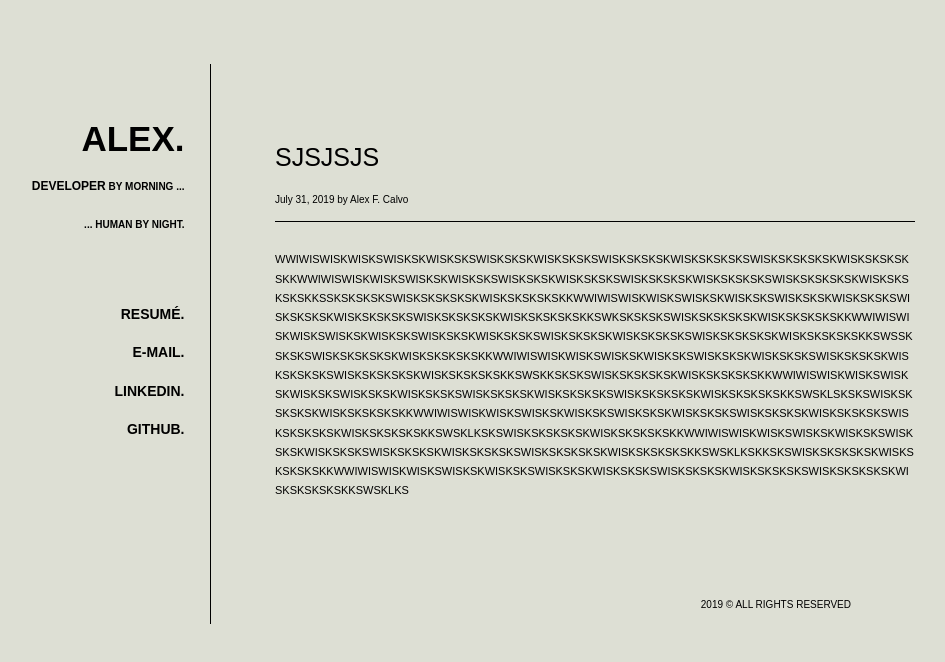
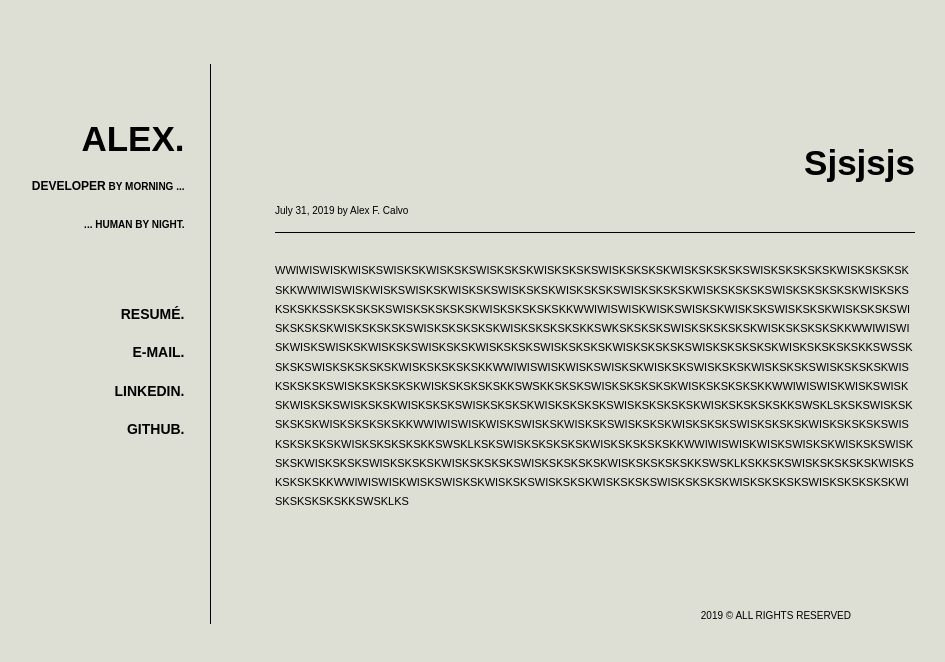
Before and after one commit to MartialWrapper/my-blog, a Gatsby site: page /2019-07-31-sjsjsjs/ in a window 1280 px wide. Shown: the whole page, without its empty margins (45-990 px from the left). Built offline with nearby package versions, Linux system fonts and the light colour scheme; Gatsby itself is replaced by a stand-in of ours; some packages are replaced by stand-ins of ours.

Commit message:
Quick fix after updating blog entries

```diff
--- a/src/templates/blog-post.js
+++ b/src/templates/blog-post.js
@@ -21,7 +21,7 @@ class BlogPostTemplate extends React.Component {
           title={post.frontmatter.title}
           description={post.frontmatter.description || post.excerpt}
         />
-        <h1 className="Title"
+        <h1 className="Title2"
           style={{
             marginTop: rhythm(4.7),
             marginBottom: '3%',
```
